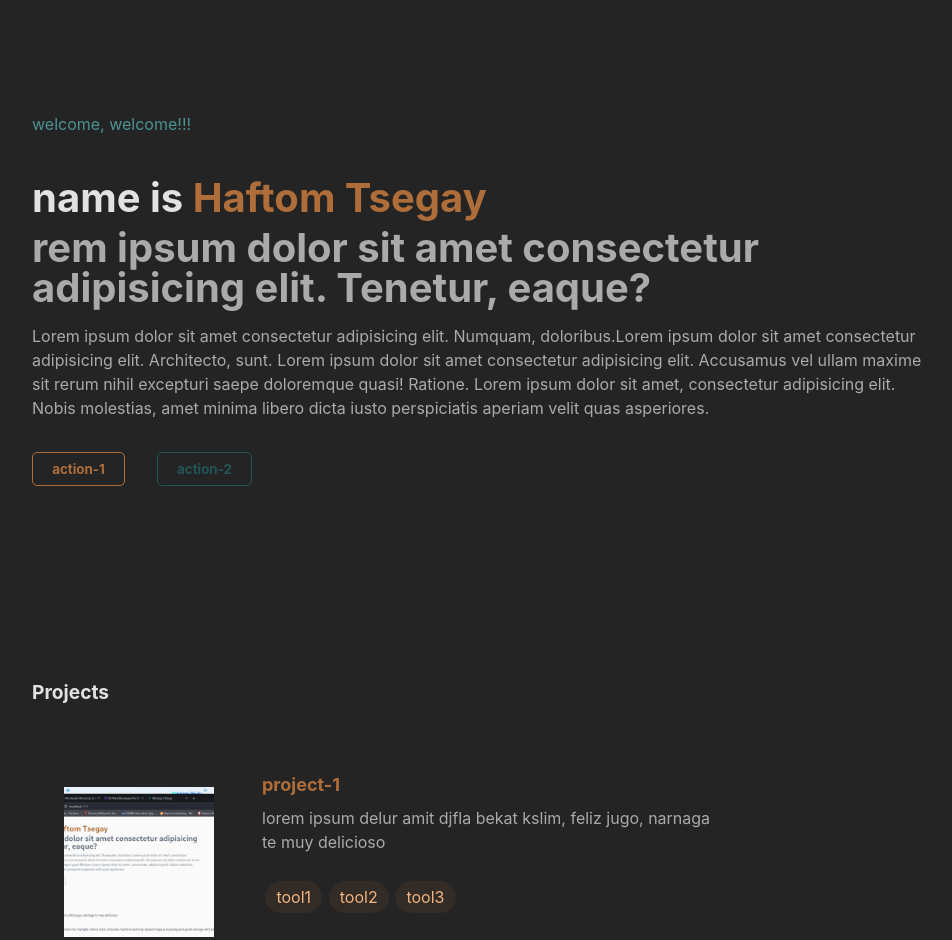
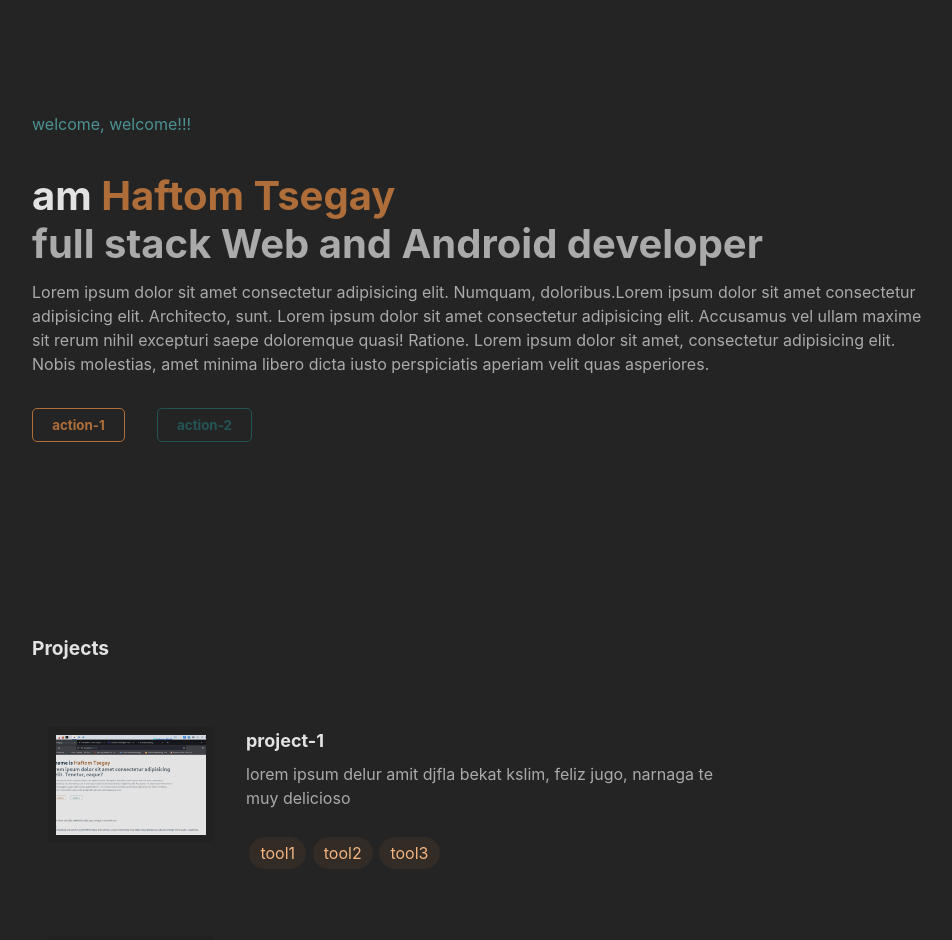
Before and after one commit to haftom-github/portfolio, a React (Vite) app: page / in a window 1280 px wide. Shown: the top 940 px of the page, without its empty margins (64-1016 px from the left). Built offline with nearby package versions, Linux system fonts and the light colour scheme.

Commit message:
some modifications in previous layout

```diff
--- a/src/App.css
+++ b/src/App.css
@@ -36,6 +36,11 @@ button:focus-visible {
   padding: 1rem 0;
 }
 
+.hero-text-primary {
+  line-height: 1;
+  padding: .5rem 0;
+}
+
 .hero-text-secondary {
   line-height: 1;
   opacity: 0.7;
@@ -43,6 +48,10 @@ button:focus-visible {
 
 .hero-centroid {
   color: var(--color-secondary);
+}
+
+.hero-text-secondary .hero-centroid {
+  color: var(--color-tint-plus-primary)
 }
 
 .hero-body {
@@ -93,15 +102,29 @@ button:focus-visible {
 
 .projects .pic {
   flex-shrink: 0;
-  padding: 1rem;
+  padding: .5rem;
+  position: relative;
   width: 150px;
-  height: 150px;
+  height: 100px;
+  background-blend-mode: overlay;
 }
 
-.projects img {
+.project img {
   height: 100%;
   width: 100%;
   object-fit: cover;
+}
+
+.project .pic::after {
+  content: '';
+  position: absolute;
+  top: 0;
+  left: 0;
+  width: 100%;
+  height: 100%;
+  background: color-mix(in srgb, var(--color-background), transparent 90%);
+  mix-blend-mode: multiply;
+  z-index: 1;
 }
 
 .projects .main {
@@ -109,18 +132,31 @@ button:focus-visible {
 }
 
 .project {
+  position: relative;
   border-radius: 5px;
   padding: 1rem;
   margin: 1rem 0;
   max-width: 700px;
 }
 
+.project:hover::after {
+    content: '';
+    position: absolute;
+    top: 0;
+    left: 0;
+    width: 100%;
+    height: 100%;
+    background: color-mix(in srgb, var(--color-text), transparent 97%);
+    /* mix-blend-mode: multiply; */
+    z-index: 1;
+}
+
 .project:hover {
-  box-shadow: 0 0 5px color-mix(in srgb, var(--color-text), transparent 80%) inset;
+  box-shadow: 0 0 8px color-mix(in srgb, var(--color-text), transparent 90%) inset;
 }
 
 .project:hover .title {
-  color: var(--color-tint-plus-secondary);
+  color: var(--color-tint-plus-primary);
 }
 
 .project:hover .description {
@@ -144,7 +180,7 @@ button:focus-visible {
 .project .title {
   font-size: large;
   font-weight: bold;
-  color: var(--color-secondary);
+  color: var(--color-text);
 }
 
 .project .description {
@@ -167,7 +203,7 @@ button:focus-visible {
 
   .project .pic {
     width: 110px;
-    height: 110px;
+    height: 70px;
   }
 
   .project .detail {
@@ -178,6 +214,9 @@ button:focus-visible {
 @media (max-width: 500px) {
   .projects {
     padding: 0;
+  }
+  .projects .detail {
+    padding-right: 0;
   }
 }
 
--- a/src/Components/Home/Hero.jsx
+++ b/src/Components/Home/Hero.jsx
@@ -3,8 +3,8 @@ function Hero(){
         <div className="hero-section">
             <div className="hero-entry">welcome, welcome!!!</div>
             <div className="hero-text">
-                <div className="hero-text-primary">name is <span className="hero-centroid">Haftom Tsegay</span> </div>
-                <div className="hero-text-secondary">rem ipsum dolor sit amet consectetur adipisicing elit. Tenetur, eaque?</div>
+                <div className="hero-text-primary">am <span className="hero-centroid">Haftom Tsegay</span> </div>
+                <div className="hero-text-secondary">full stack Web and Android developer</div>
             </div>
             <div className="hero-body">Lorem ipsum dolor sit amet consectetur adipisicing elit. Numquam, doloribus.Lorem ipsum dolor sit amet consectetur adipisicing elit. Architecto, sunt. Lorem ipsum dolor sit amet consectetur adipisicing elit. Accusamus vel ullam maxime sit rerum nihil excepturi saepe doloremque quasi! Ratione. Lorem ipsum dolor sit amet, consectetur adipisicing elit. Nobis molestias, amet minima libero dicta iusto perspiciatis aperiam velit quas asperiores.</div>
             <div className="hero-action">
```
